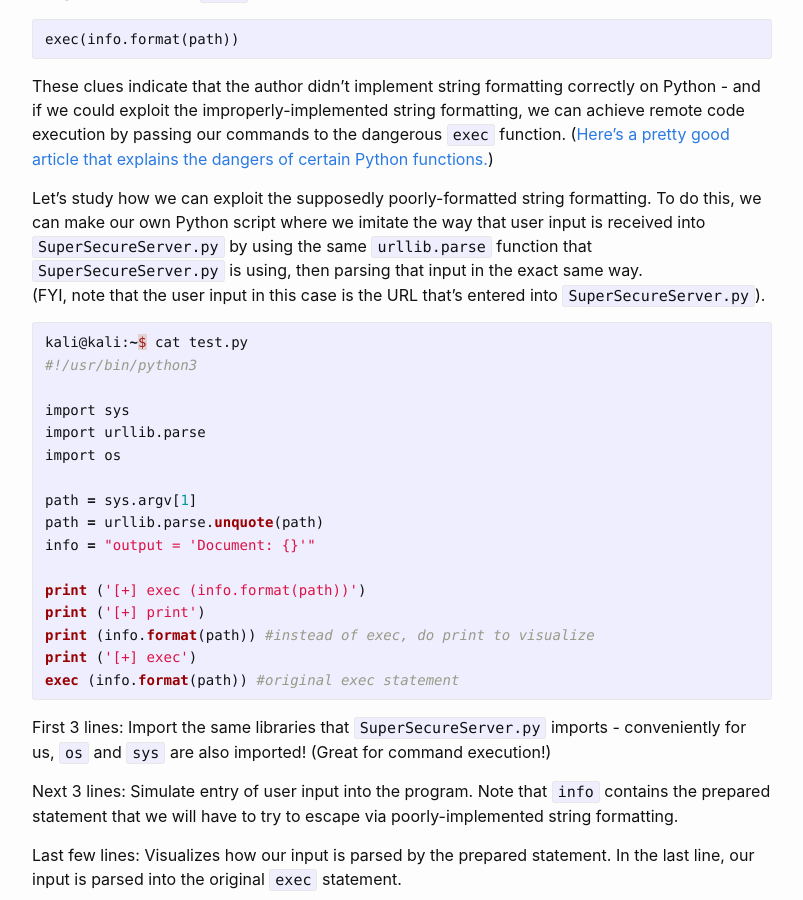
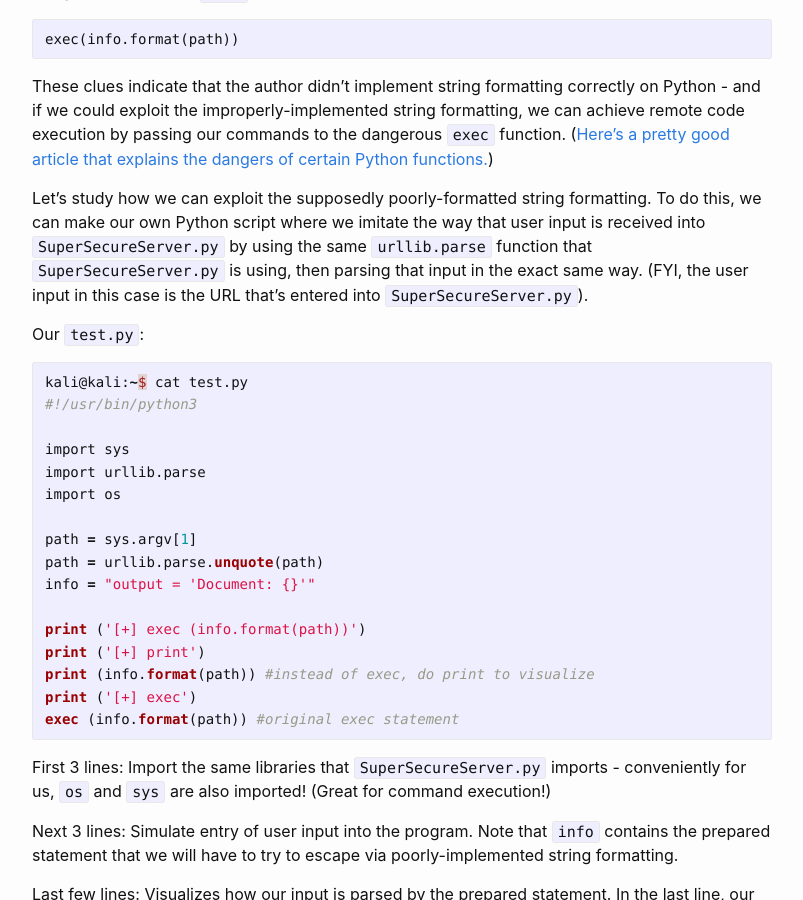
Before and after one commit to ongyuann/ongyuann.github.io, a Jekyll site: the page built from _posts/2020-05-29-htb-obscurity.md, in a window 1280 px wide and 900 px high, scrolled down 6119 px. Shown: the whole window, without its empty margins (238-1041 px from the left). Built offline with Jekyll 4.4.1, drawn with Linux system fonts in a browser that asks for light colours.

Commit message:
Update 2020-05-29-htb-obscurity.md

````diff
--- a/_posts/2020-05-29-htb-obscurity.md
+++ b/_posts/2020-05-29-htb-obscurity.md
@@ -241,9 +241,9 @@ exec(info.format(path))
 
 These clues indicate that the author didn't implement string formatting correctly on Python - and if we could exploit the improperly-implemented string formatting, we can achieve remote code execution by passing our commands to the dangerous `exec` function. ([Here's a pretty good article that explains the dangers of certain Python functions.](https://www.kevinlondon.com/2015/07/26/dangerous-python-functions.html))
 
-Let's study how we can exploit the supposedly poorly-formatted string formatting. To do this, we can make our own Python script where we imitate the way that user input is received into `SuperSecureServer.py` by using the same `urllib.parse` function that `SuperSecureServer.py` is using, then parsing that input in the exact same way.
-(FYI, note that the user input in this case is the URL that's entered into `SuperSecureServer.py`).
+Let's study how we can exploit the supposedly poorly-formatted string formatting. To do this, we can make our own Python script where we imitate the way that user input is received into `SuperSecureServer.py` by using the same `urllib.parse` function that `SuperSecureServer.py` is using, then parsing that input in the exact same way.  (FYI, the user input in this case is the URL that's entered into `SuperSecureServer.py`).
 
+Our `test.py`:
 ```python
 kali@kali:~$ cat test.py
 #!/usr/bin/python3
````
